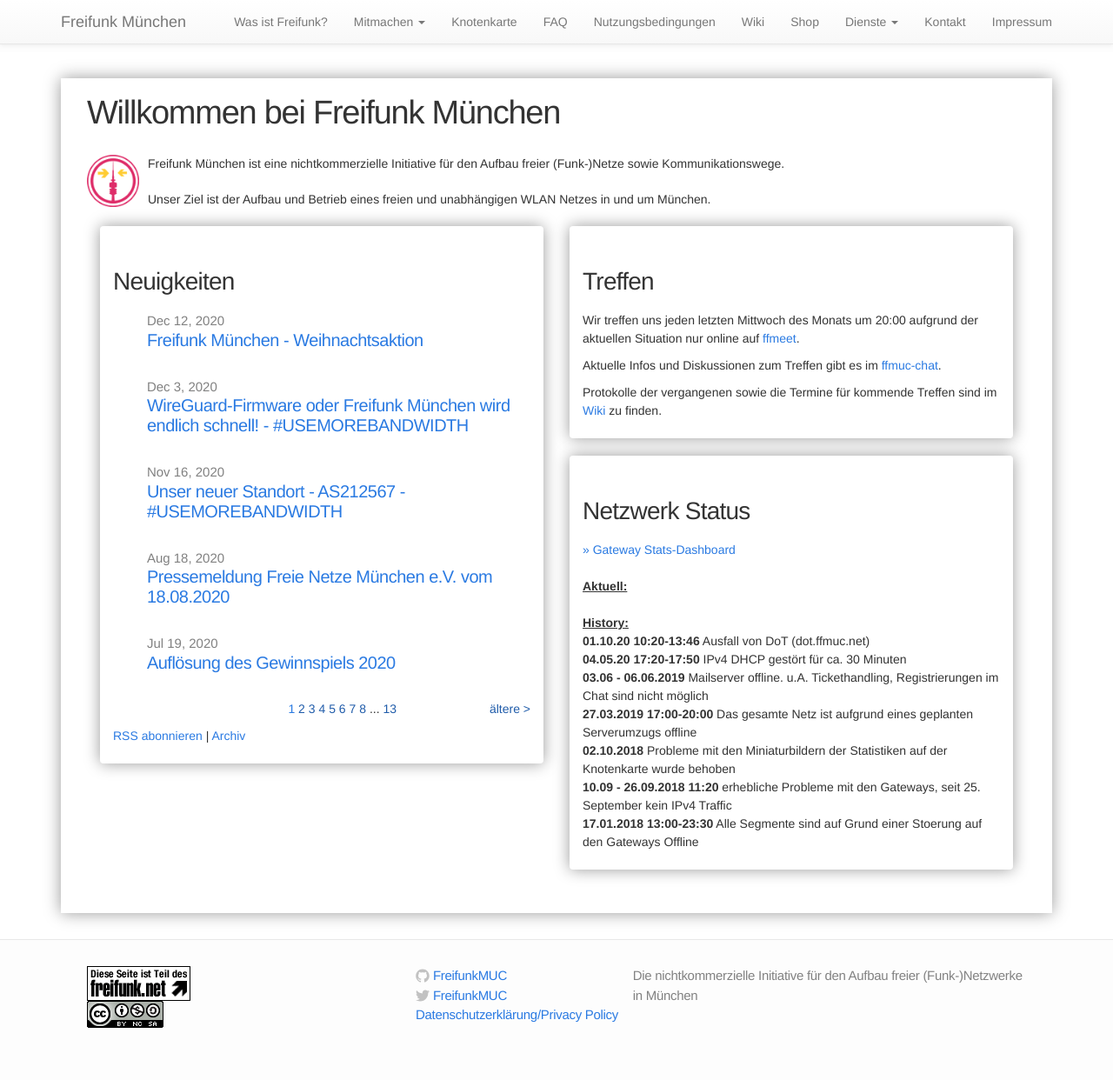
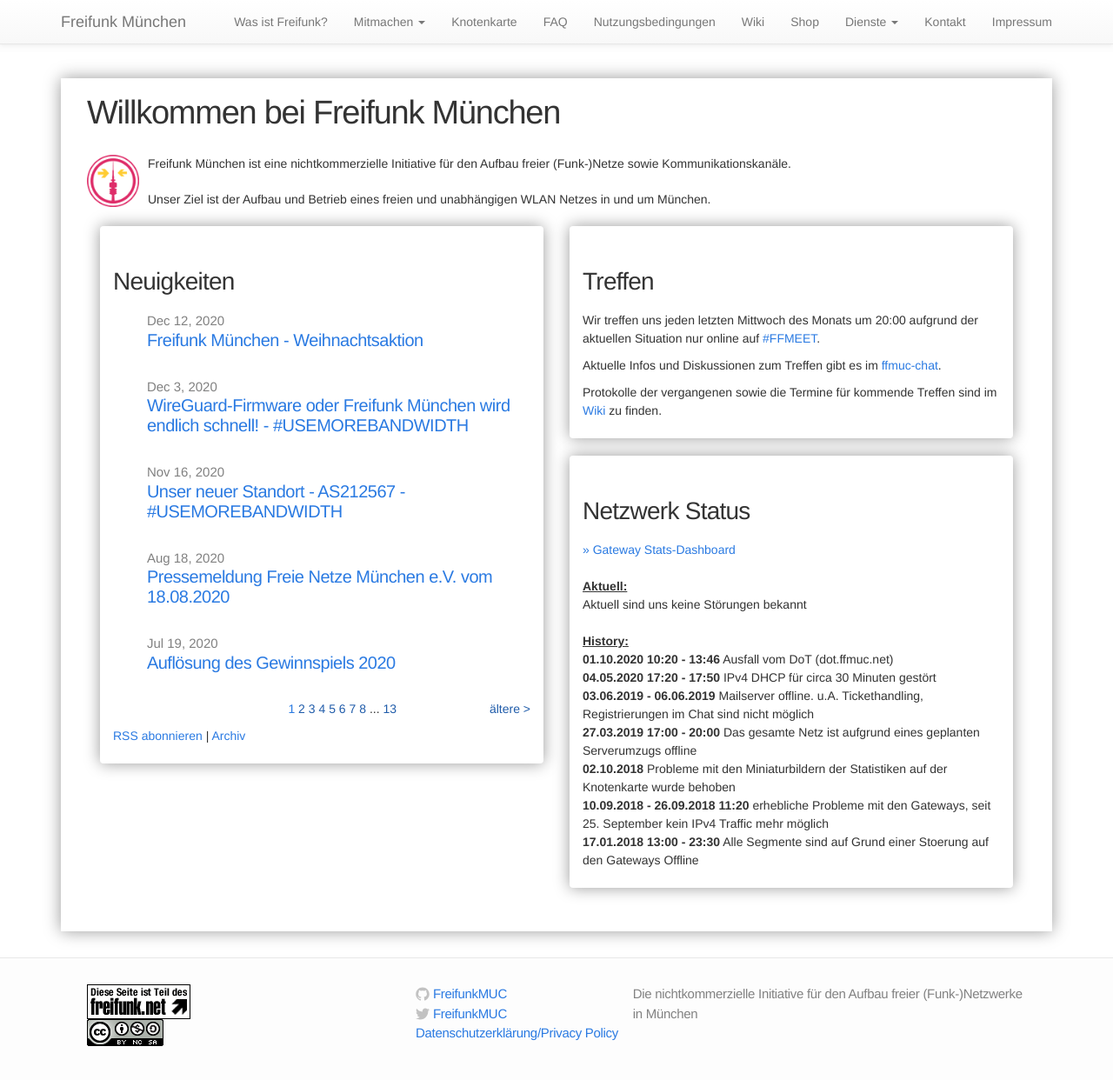
Before and after one commit to freifunkMUC/freifunkmuc.github.io, a Jekyll site: the page built from index.md, in a window 1280 px wide and 1258 px high. Shown: the top 1242 px of the window at 87% size. Built offline with Jekyll 4.4.1, drawn with Linux system fonts in a browser that asks for light colours.

Commit message:
Updated: Slogan & Network Status

```diff
--- a/_includes/network-status.md
+++ b/_includes/network-status.md
@@ -2,13 +2,14 @@
 <a target='_blank' href="https://stats.ffmuc.net/dashboard/db/network-overview">>> Gateway Stats-Dashboard</a>
 <br>
 <br><u><b>Aktuell:</b></u>
+<br>Aktuell sind uns keine Störungen bekannt
 <br>
 <br><u><b>History:</b></u>
-<br><b>01.10.20 10:20-13:46</b> Ausfall von DoT (dot.ffmuc.net)
-<br><b>04.05.20 17:20-17:50</b> IPv4 DHCP gestört für ca. 30 Minuten
-<br><b>03.06 - 06.06.2019</b> Mailserver offline. u.A. Tickethandling, Registrierungen im Chat sind nicht möglich
-<br><b>27.03.2019 17:00-20:00</b> Das gesamte Netz ist aufgrund eines geplanten Serverumzugs offline
+<br><b>01.10.2020 10:20 - 13:46</b> Ausfall vom DoT (dot.ffmuc.net)
+<br><b>04.05.2020 17:20 - 17:50</b> IPv4 DHCP für circa 30 Minuten gestört
+<br><b>03.06.2019 - 06.06.2019</b> Mailserver offline. u.A. Tickethandling, Registrierungen im Chat sind nicht möglich
+<br><b>27.03.2019 17:00 - 20:00</b> Das gesamte Netz ist aufgrund eines geplanten Serverumzugs offline
 <br><b>02.10.2018</b> Probleme mit den Miniaturbildern der Statistiken auf der Knotenkarte wurde behoben
-<br><b>10.09 - 26.09.2018 11:20</b> erhebliche Probleme mit den Gateways, seit 25. September kein IPv4 Traffic
-<br><b>17.01.2018 13:00-23:30</b> Alle Segmente sind auf Grund einer Stoerung auf den Gateways Offline
+<br><b>10.09.2018 - 26.09.2018 11:20</b> erhebliche Probleme mit den Gateways, seit 25. September kein IPv4 Traffic mehr möglich
+<br><b>17.01.2018 13:00 - 23:30</b> Alle Segmente sind auf Grund einer Stoerung auf den Gateways Offline
 <br>
--- a/_includes/treffen.md
+++ b/_includes/treffen.md
@@ -1,7 +1,7 @@
 ## Treffen
 
 <!-- Wir treffen uns meistens am letzten Mittwoch des Monats im [muCCC](https://muc.ccc.de) ([Schleißheimer Str. 39](https://osm.org/go/0JAf0IVLh?node=2012031859)).  -->
-Wir treffen uns jeden letzten Mittwoch des Monats um 20:00 aufgrund der aktuellen Situation nur online auf [ffmeet](https://meet.ffmuc.net/ffmuctreffen).
+Wir treffen uns jeden letzten Mittwoch des Monats um 20:00 aufgrund der aktuellen Situation nur online auf [#FFMEET](https://meet.ffmuc.net/ffmuctreffen).
 
 Aktuelle Infos und Diskussionen zum Treffen gibt es im [ffmuc-chat](https://chat.ffmuc.net/freifunk/channels/00-freifunk-treffen).
 
--- a/index.md
+++ b/index.md
@@ -8,7 +8,7 @@ customjs:
 
 ![Logo Freifunk München](/assets/mobilewikilogo.png){:.pull-left width="60px" height="60px" style="margin-right: 10px"}
 
-Freifunk München ist eine nichtkommerzielle Initiative für den Aufbau freier (Funk-)Netze sowie Kommunikationswege.
+Freifunk München ist eine nichtkommerzielle Initiative für den Aufbau freier (Funk-)Netze sowie Kommunikationskanäle.
 
 Unser Ziel ist der Aufbau und Betrieb eines freien und unabhängigen WLAN Netzes in und um München.
 
```
